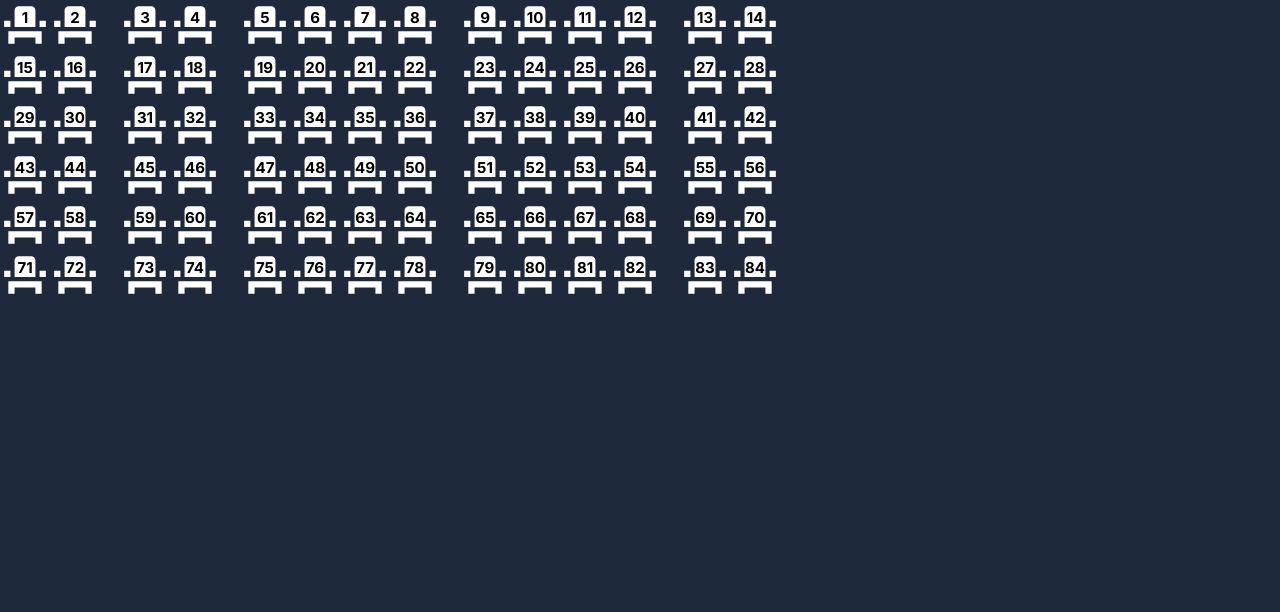
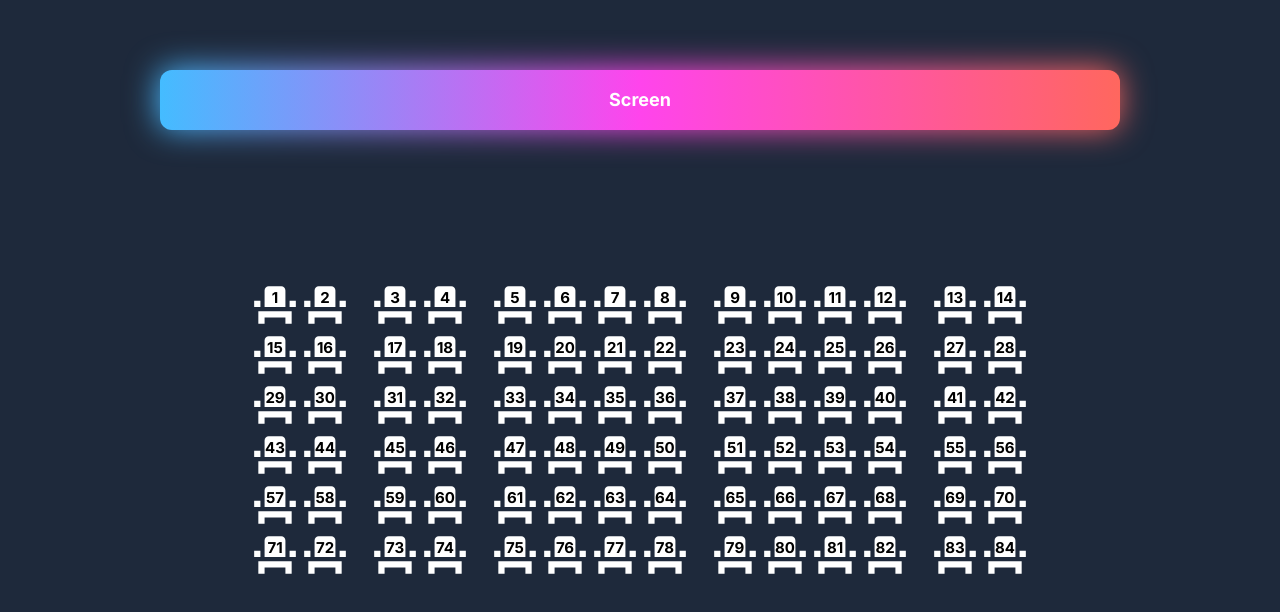
Before and after one commit to Srijan-t0d0/ticket, a Next.js app: page /bookticket in a window 1280 px wide. Shown: the top 612 px of the page. Built offline with nearby package versions, Linux system fonts and the light colour scheme.

Commit message:
updated ticket selection page

```diff
--- a/app/bookticket/page.tsx
+++ b/app/bookticket/page.tsx
@@ -21,8 +21,16 @@ export default function Page() {
   };
 
   return (
-    <main className="h-screen w-screen">
-      <div className="scale-50 origin-top-left">
+    <main className="">
+      <div className="h-svh w-svw flex flex-col justify-center items-center ">
+        <div className="relative w-3/4 flex justify-center items-center">
+          <div className="absolute w-full h-full transition-all duration-1000 opacity-100 -inset-px bg-gradient-to-r from-[#44BCFF] via-[#FF44EC] to-[#FF675E] rounded-xl blur-lg"></div>
+          <div className="relative w-full inline-flex items-center justify-center px-8 py-4 text-lg font-bold text-white transition-all duration-200 bg-gradient-to-r from-[#44BCFF] via-[#FF44EC] to-[#FF675E] rounded-xl ">
+            Screen
+          </div>
+        </div>
+
+        <div className="scale-50 flex flex-col ">
           {rows.map((r) => (
             <div className="flex gap-10" key={`row-${r}`}>
               <div className="flex">
@@ -108,6 +116,7 @@ export default function Page() {
             </div>
           ))}
         </div>
+      </div>
     </main>
   );
 }
```
Lines whose indentation alone changed are shown as unchanged.
